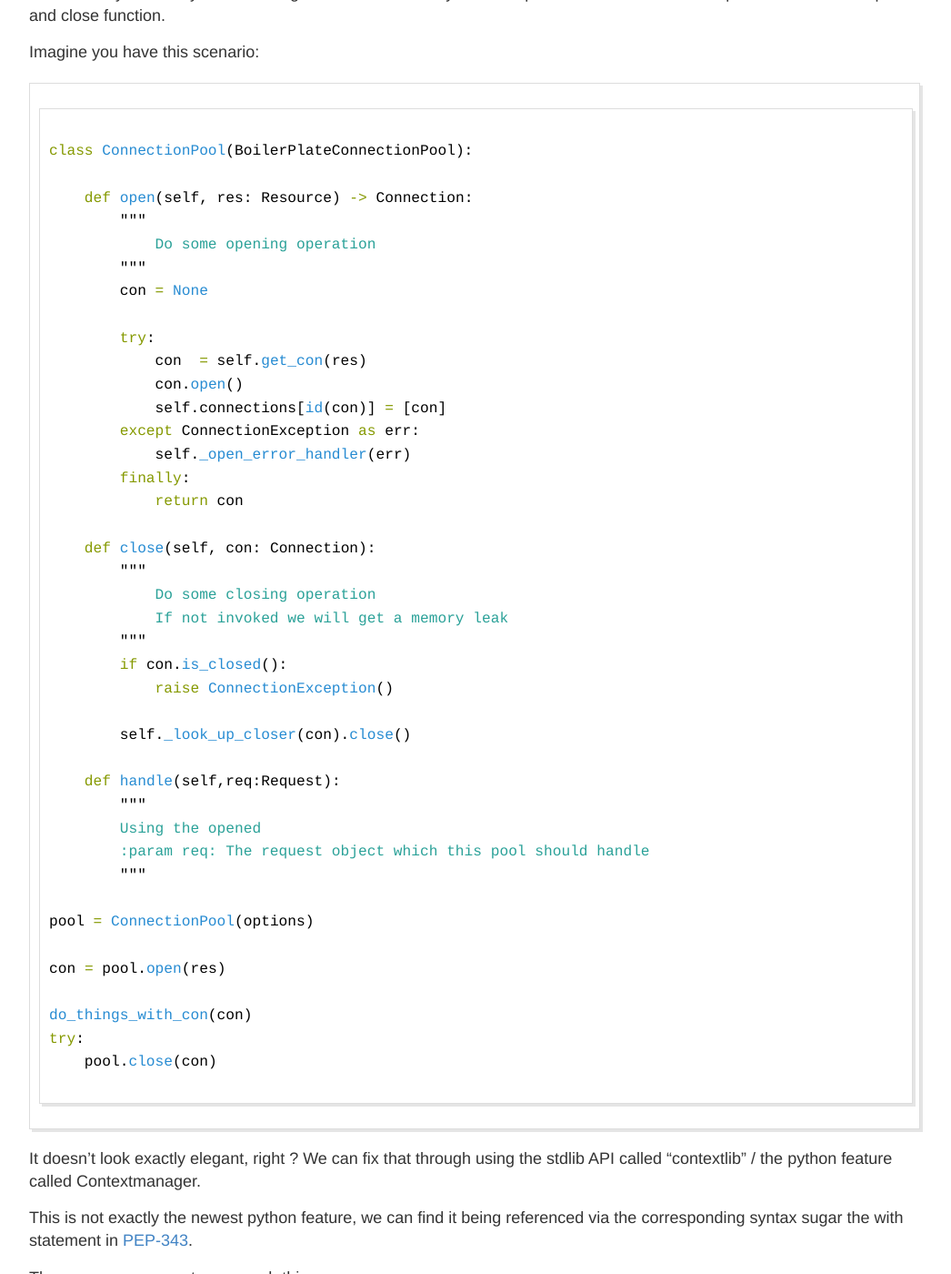
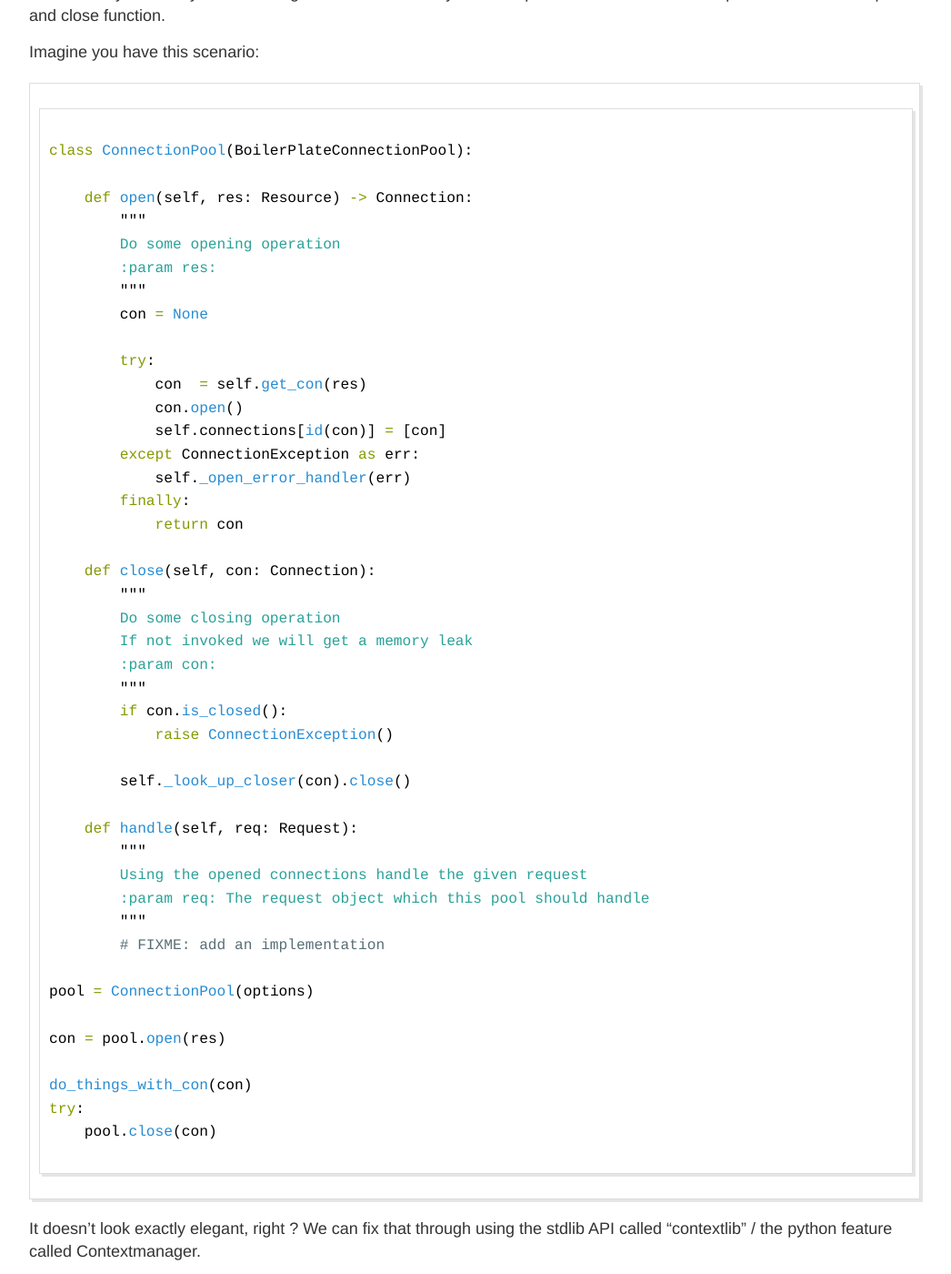
Before and after one commit to 4thel00z/4thel00z.github.io, a Jekyll site: the page built from _posts/2018-03-04-python-tipp-context-manager-class-1.md, in a window 1280 px wide and 1400 px high, scrolled down 328 px. Shown: the whole window at 91% size, without its empty margins (118-1164 px from the left). Built offline with Jekyll 4.4.1, drawn with Linux system fonts in a browser that asks for light colours; comment, search, counter and statistics services are not loaded; some of the changed text lies outside the part shown.

Commit message:
[master] Fix some typos in the Python Tipp 1 post

```diff
--- a/_posts/2018-03-04-python-tipp-context-manager-class-1.md
+++ b/_posts/2018-03-04-python-tipp-context-manager-class-1.md
@@ -18,7 +18,8 @@ class ConnectionPool(BoilerPlateConnectionPool):
 
     def open(self, res: Resource) -> Connection:
         """
-            Do some opening operation
+        Do some opening operation
+        :param res:
         """
         con = None
 
@@ -33,19 +34,21 @@ class ConnectionPool(BoilerPlateConnectionPool):
 
     def close(self, con: Connection):
         """
-            Do some closing operation
-            If not invoked we will get a memory leak
+        Do some closing operation
+        If not invoked we will get a memory leak
+        :param con:
         """
         if con.is_closed():
             raise ConnectionException()
 
         self._look_up_closer(con).close()
 
-    def handle(self,req:Request):
+    def handle(self, req: Request):
         """
-        Using the opened
+        Using the opened connections handle the given request
         :param req: The request object which this pool should handle
         """
+        # FIXME: add an implementation
 
 pool = ConnectionPool(options)
 
```
Also changed, not shown: other parts of _posts/2018-03-04-python-tipp-context-manager-class-1.md (+4 -4 lines).
